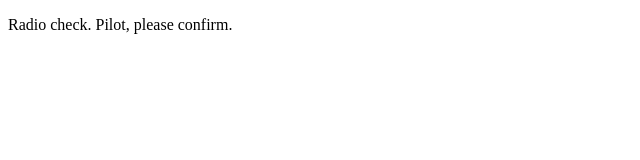
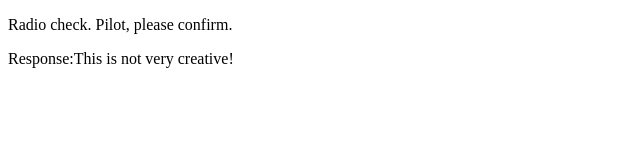
Before and after one commit to TheNicoleMwaura/communication-log2, a plain HTML site: page index.html in a window 1280 px wide. Shown: the whole page, without its empty margins (0-640 px from the left). Drawn offline with Linux system fonts and the light colour scheme.

Commit message:
my not so creative response

```diff
--- a/index.html
+++ b/index.html
@@ -3,5 +3,6 @@
 <html>
    <body>
       <p>Radio check. Pilot, please confirm.</p>
+      <p>Response:This is not very creative!</p>
    </body>
 </html>
```
